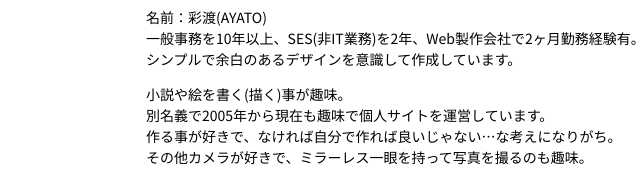
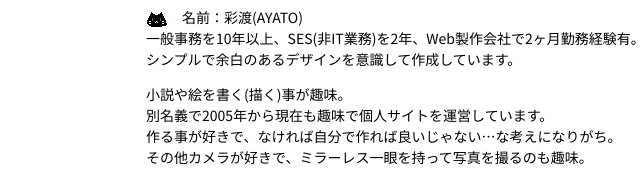
Before and after one commit to ayato-design/irodori, a plain HTML site: page about.html in a window 1280 px wide. Shown: the part 381-558 px from the top of the page, 46-686 px from the left. Drawn offline with nearby package versions, Linux system fonts and the light colour scheme.

Commit message:
Add files via upload

```diff
--- a/about.html
+++ b/about.html
@@ -25,7 +25,7 @@
                         <img src="material/profile.png">
                     </div>
                     <div class="main_text about">
-                        <p>名前：彩渡(AYATO)</p>
+                        <p><img src="material/ayato.gif">　名前：彩渡(AYATO)</p>
                         <p>一般事務を10年以上、SES(非IT業務)を2年、Web製作会社で2ヶ月勤務経験有。</p>
                         <p>シンプルで余白のあるデザインを意識して作成しています。</p>
                         <br>
```
Also changed, not shown: material/ayato.gif (added).
